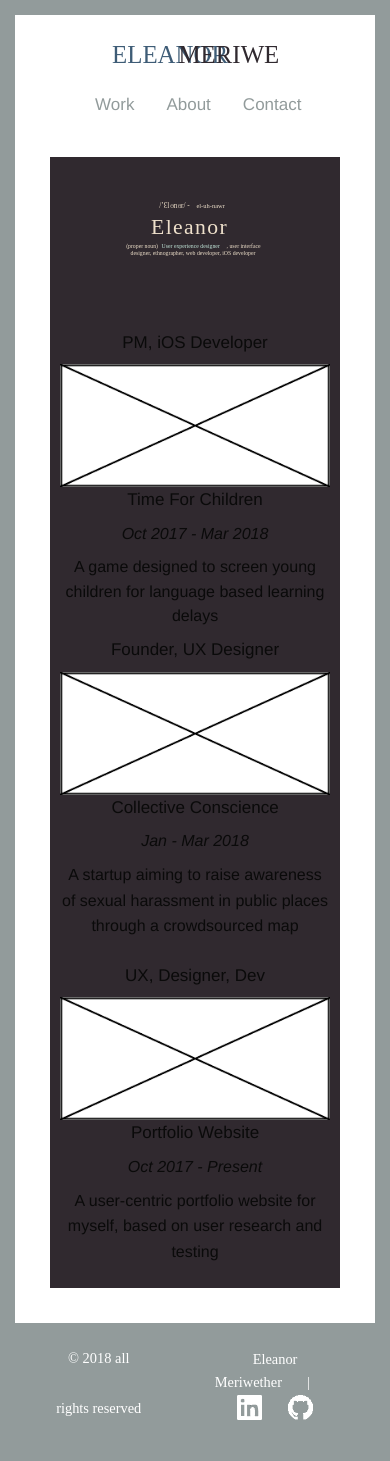
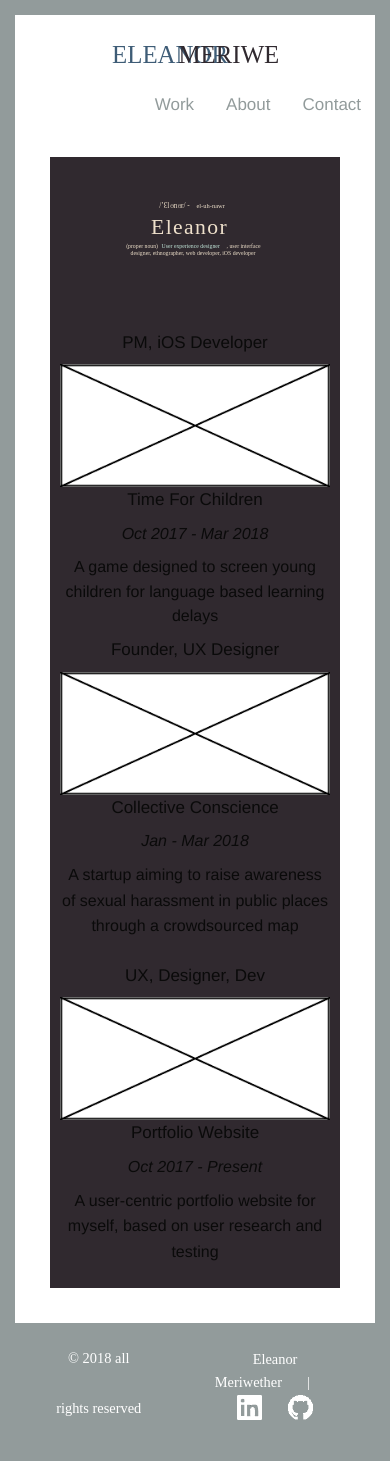
Before and after one commit to emeriwether/emeriwether.github.io, a Jekyll site: the page built from index.html, in a window 390 px wide. Built offline with Jekyll 4.4.1, drawn with Linux system fonts in a browser that asks for light colours; some web fonts are replaced.

Commit message:
increase margin for nav links on small screen sizes

```diff
--- a/css/app.css
+++ b/css/app.css
@@ -12,7 +12,7 @@
     }
 
     nav {
-        margin: 0 15%;
+        margin: 0 33%;
     }
 }
 
```
